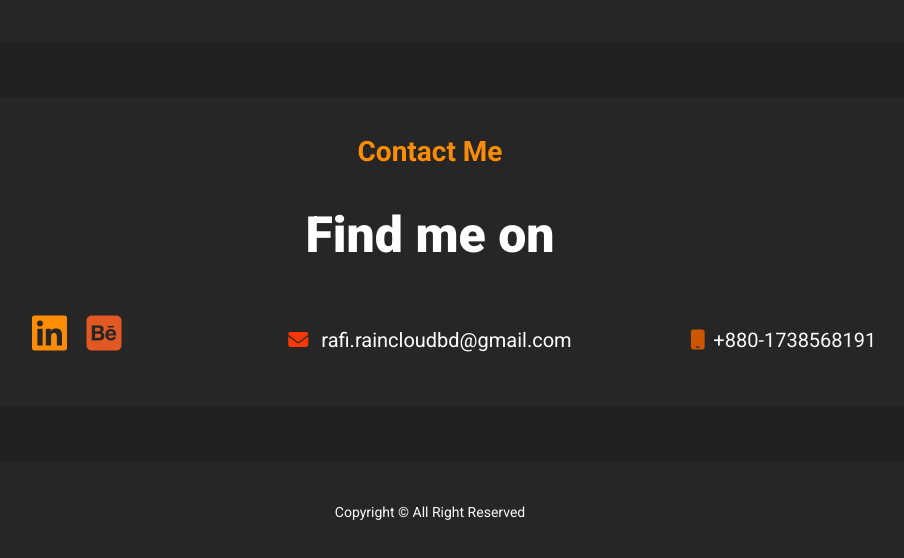
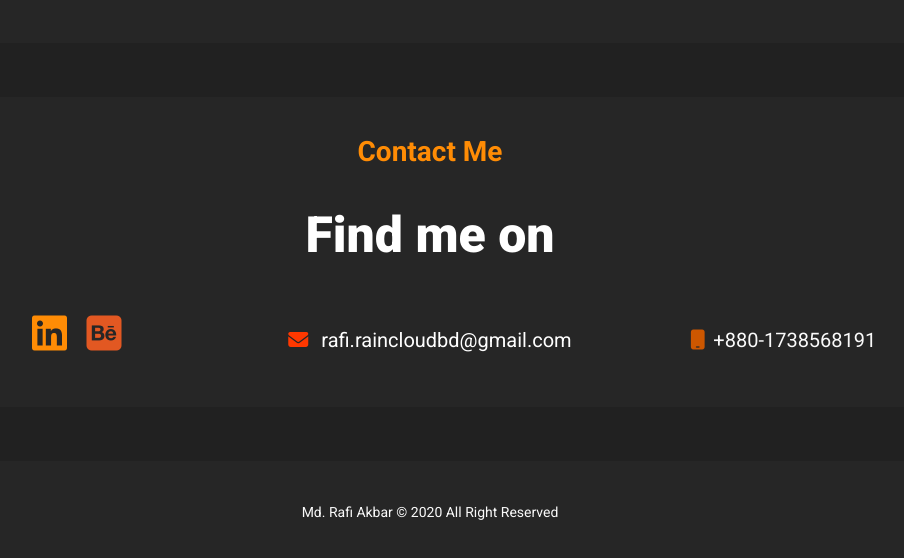
Before and after one commit to Rafi141/testsite.github.io, a plain HTML site: page index.html in a window 1280 px wide. Shown: the part 7972-8530 px from the top of the page, without its empty margins (210-1114 px from the left). Drawn offline with Linux system fonts and the light colour scheme.

Commit message:
copyright text changed

```diff
--- a/index.html
+++ b/index.html
@@ -1567,7 +1567,7 @@
     <div class="footer segments">
         <div class="container">
             <div class="box-content">
-                <p>Copyright © All Right Reserved</p>
+                <p>Md. Rafi Akbar © 2020 All Right Reserved</p>
             </div>
         </div>
     </div>
```
